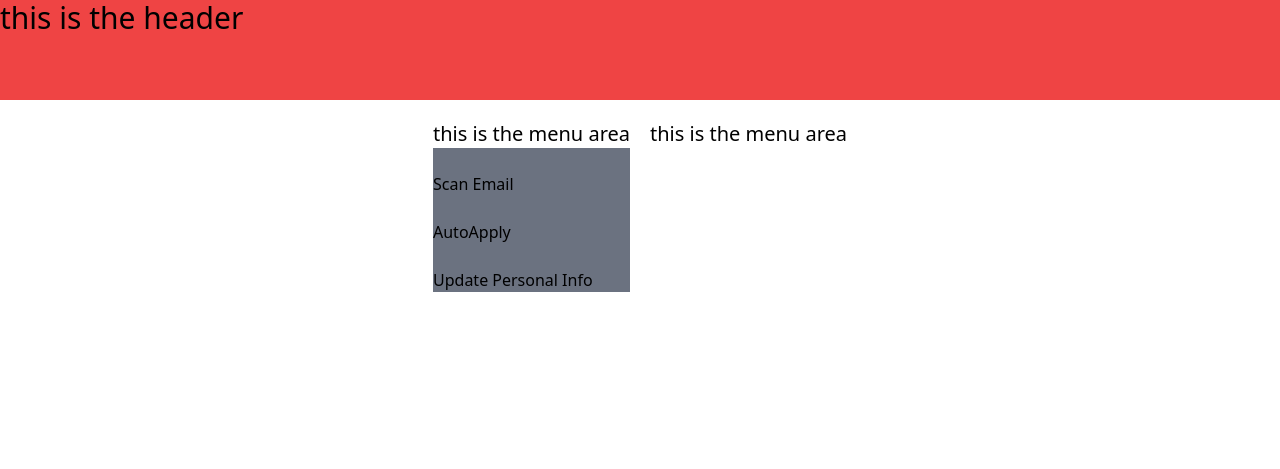
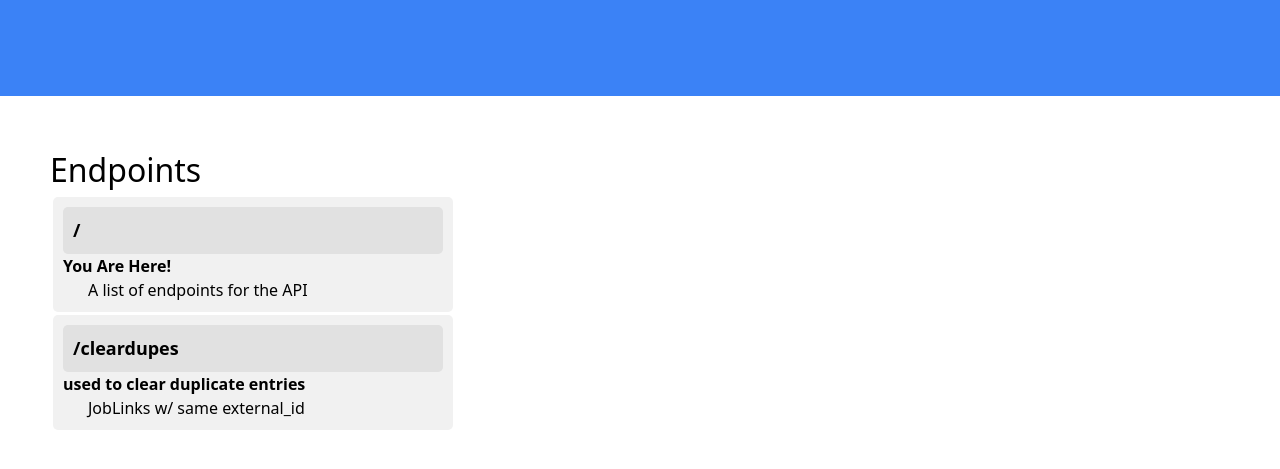
Before and after one commit to JRichm/emailReader, a Flask app: page / in a window 1280 px wide. Shown: the top 469 px of the page. Run offline with Flask 3, Linux system fonts and the light colour scheme; style sheets or scripts are compiled from the project's sources; parts of the project's set-up code (start-up, migrations or seed data) failed here and were passed over.

Commit message:
updated sever templates

```diff
--- a/templates/base.html
+++ b/templates/base.html
@@ -9,8 +9,7 @@
     {% block head %}{% endblock %}
 </head>
 <body>
-    <div class="bg-red-500 h-[100px]">
-        <h1 class="text-3xl">this is the header</h1>
+    <div style="background-color: rgb(59 130 246); height: 96px;">
     </div>
     {% block body %}{% endblock %}
 </body>
--- a/templates/index.html
+++ b/templates/index.html
@@ -2,22 +2,27 @@
 {% block title %}MailReader v0.0.1 {% endblock %}
 {% block head %}<link rel="stylesheet" href="static/css/index.css">{% endblock %}
 {% block body %}
-<main class="flex justify-center">
-    <div class="flex flex-row m-5 gap-5">
-        <div>
-            <h1 class="text-xl">this is the menu area</h1>
-            <div class="bg-gray-500 flex flex-col">
-                <input type="button" class="hover:cursor-pointer">Scan Email</input>
-                <input type="button" class="hover:cursor-pointer">AutoApply</input>
-                <input type="button" class="hover:cursor-pointer">Update Personal Info</input>
+<main class="flex flex-col" style="margin: 50px;">
+    <h1 style="font-size: 32px; font-weight: 500;">Endpoints</h1>
+    <ul>
+        <li style="background-color: #f1f1f1; width: 400px; padding: 10px; border-radius: 5px; margin: 3px;">
+            <div class="flex flex-col">
+                <h1 style="font-weight: 800; font-size: large; padding: 10px; background-color: #e1e1e1; border-radius: 5px;">/</h4>
+                <p class="font-bold">You Are Here!</p>
+                <ul style="margin-left: 25px;">
+                    <li>A list of endpoints for the API</li>
+                </ul>
             </div>
-        </div>
-        <div>
-            <h1 class="text-xl">this is the menu area</h1>
-            <div>
-
+        </li>
+        <li style="background-color: #f1f1f1; width: 400px; padding: 10px; border-radius: 5px; margin: 3px;">
+            <div class="flex flex-col">
+                <h1 style="font-weight: 800; font-size: large; padding: 10px; background-color: #e1e1e1; border-radius: 5px;">/cleardupes</h4>
+                <p class="font-bold">used to clear duplicate entries</p>
+                <ul style="margin-left: 25px;">
+                    <li>JobLinks w/ same external_id</li>
+                </ul>
             </div>
-        </div>
-    </div>
+        </li>
+    </ul>
 </main>
 {% endblock %}
```
